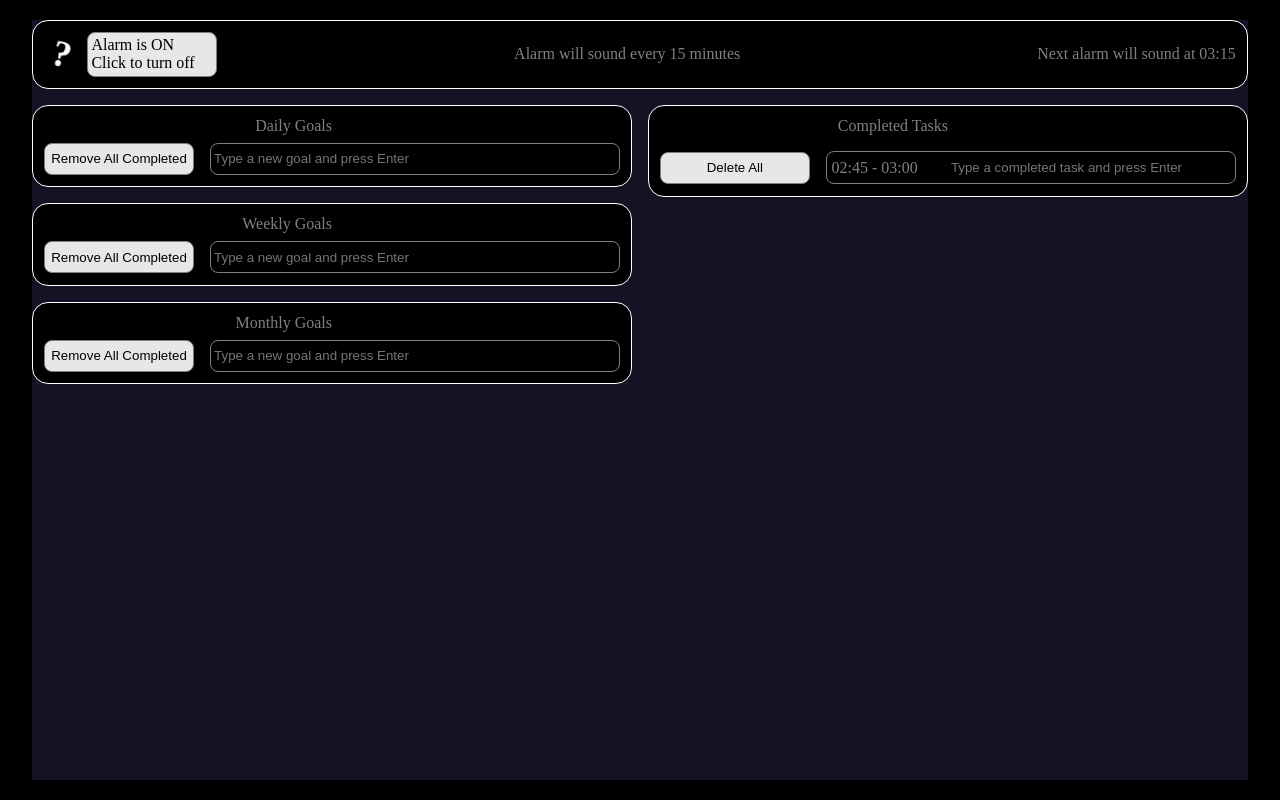
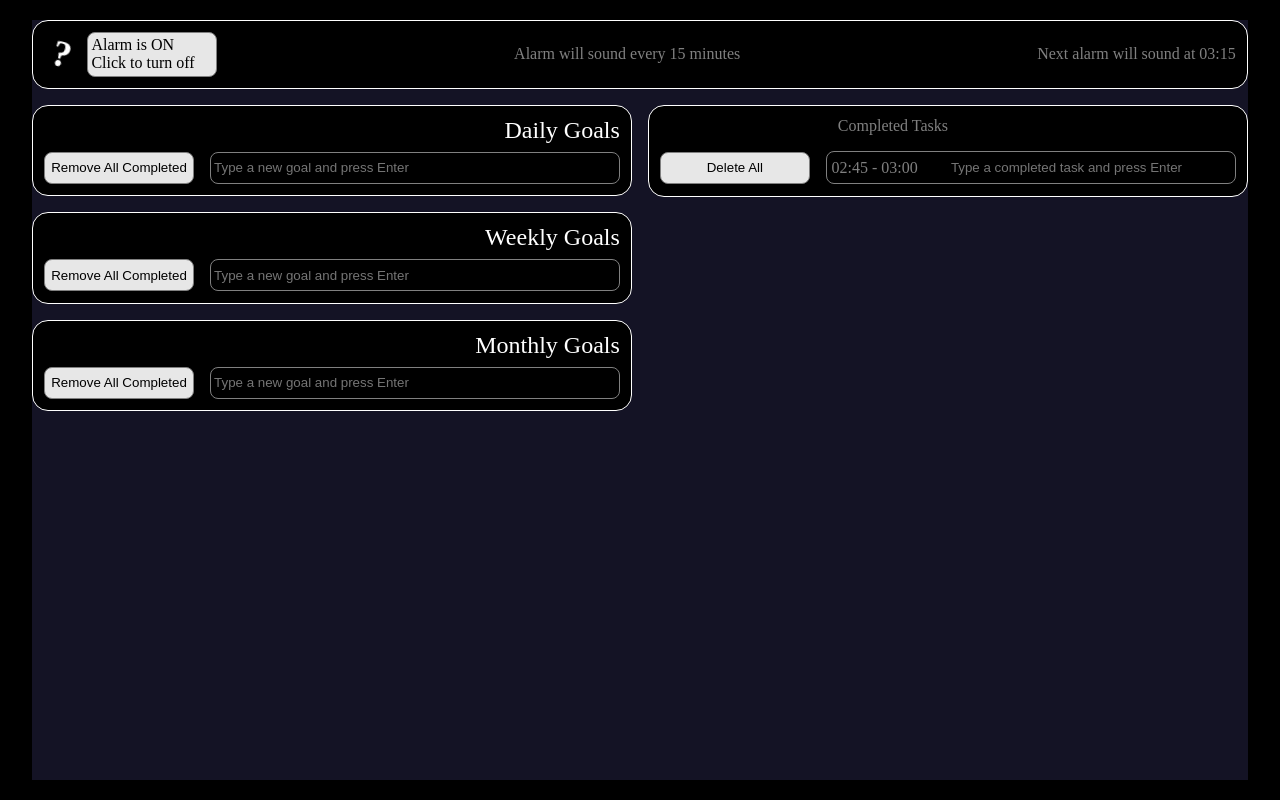
Before and after one commit to danifromecuador/plannywise_draft_4, a React (Vite) app: page / in a window 1280 px wide. Built offline with nearby package versions, Linux system fonts and the light colour scheme.

Commit message:
Delete a div from Todo-List components header | hotfix/style | src/todo/Todo.jsx |

```diff
--- a/src/todo/Todo.jsx
+++ b/src/todo/Todo.jsx
@@ -23,8 +23,7 @@ export const Todo = ({ type, storeLocal }) => {
     <div className='Todo main-component'>
       <div className="header">
         <div className={`header-left ${todosSize === 0 ? "hide" : ""}`}>Completed: <span className='completed'>{completed}%</span></div>
-        <div className='header-center' onClick={() => { hide1 === "" ? setHide1("hide") : setHide1("") }}>{type.charAt(0).toUpperCase() + type.slice(1)} Goals</div>
-        <div className="header-right"></div>
+        <div className='header-right' onClick={() => { hide1 === "" ? setHide1("hide") : setHide1("") }}>{type.charAt(0).toUpperCase() + type.slice(1)} Goals</div>
       </div>
       <ul className={`todos-dones secondary-component ${todosSize === 0 ? "hide" : ""} ${hide1}`}>
         {storeLocal.todos.map(e => (
```
